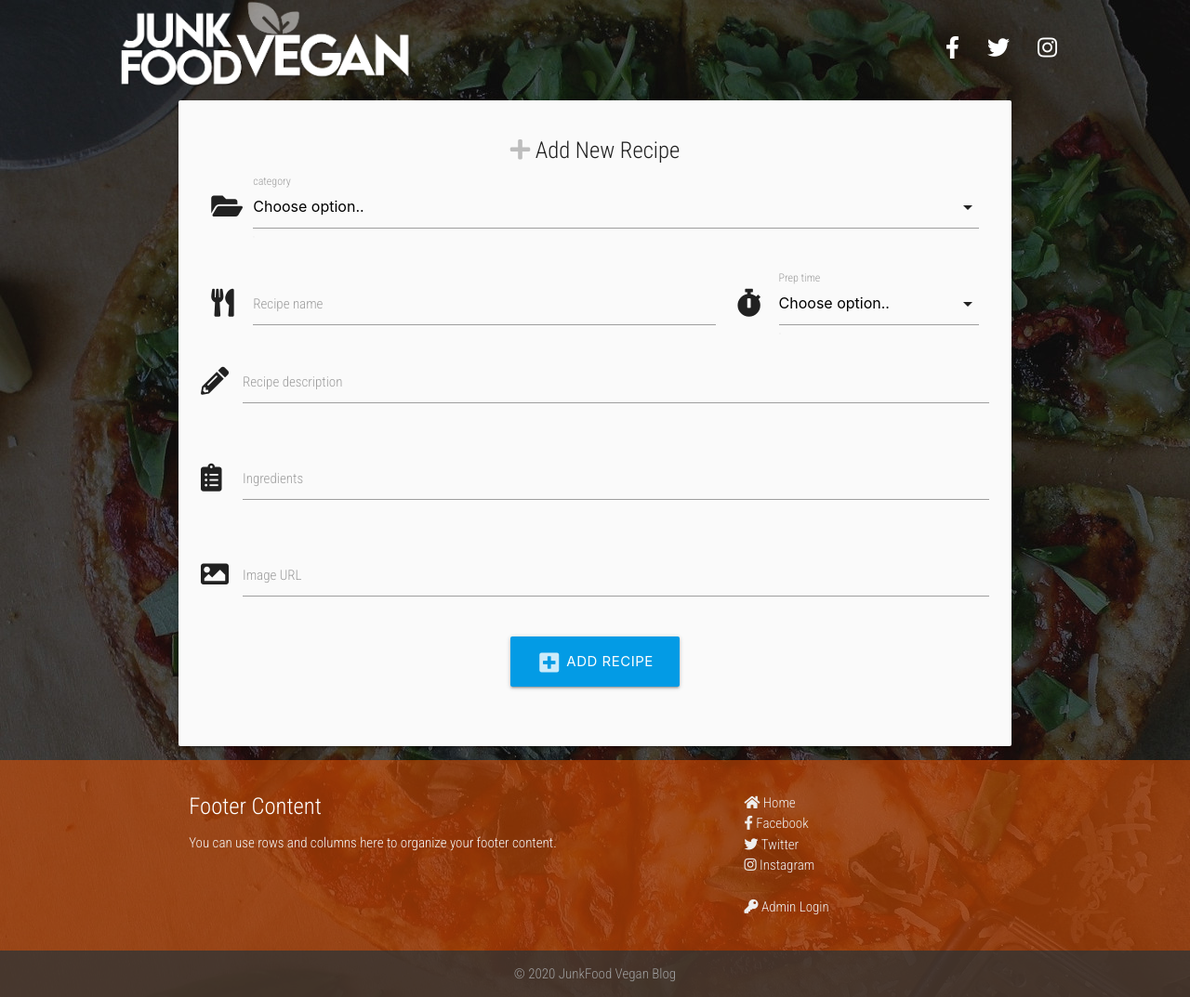
After one commit to RoryBr1/Milestone-3, a Flask app: page /add_recipe in a window 1280 px wide. The commit adds this page. Shown: the whole page at 93% size. Run offline with Flask 2, Linux system fonts and the light colour scheme; data that the repository does not hold is empty; some libraries are stand-ins or nearby versions.

Commit message:
add_recipe page, form, and basic functionality. + form-select init added to script.js. + roboto-condensed to style.css

```diff
--- a/app.py
+++ b/app.py
@@ -7,6 +7,8 @@ from bson.objectid import ObjectId
 from werkzeug.security import generate_password_hash, check_password_hash
 if os.path.exists("env.py"):
     import env
+from datetime import date
+today = date.today()
 
 
 app = Flask(__name__)
@@ -77,6 +79,7 @@ def register():
 
     return render_template("admin-login.html")
 
+
 @app.route("/logout")
 def logout():
     # remove user from session cookie
@@ -84,6 +87,29 @@ def logout():
     session.pop("user")
     return redirect(url_for("get_recipes"))
 
+
+@app.route("/add_recipe", methods=["GET", "POST"])
+def add_recipe():
+    if request.method == "POST":
+        recipe = {
+            "recipe_name": request.form.get("recipe_name"),
+            "prep_time": request.form.get("prep_time"),
+            "category": request.form.get("category"),
+            "ingredients": request.form.get("ingredients"),
+            "recipe_desc": request.form.get("recipe_desc"),
+            "img_url": request.form.get("img_url"),
+            "added_by": session["user"],
+            "added_on": today.strftime("%B %d, %Y")
+        }
+        mongo.db.recipes.insert_one(recipe)
+        flash("Recipe added successfully.")
+        return redirect(url_for("get_recipes"))
+
+    categories = mongo.db.categories.find()
+    prep_times = mongo.db.prep_times.find()
+    return render_template("add-recipe.html", categories=categories, prep_times=prep_times)
+
+
 if __name__ == "__main__":
     app.run(host=os.environ.get("IP"),
             port=int(os.environ.get("PORT")),
--- a/static/css/style.css
+++ b/static/css/style.css
@@ -1,4 +1,7 @@
+ @import url('https://fonts.googleapis.com/css2?family=Roboto+Condensed:wght@300&display=swap');
+
   body {
+      font-family: "Roboto Condensed", sans-serif;
       background-image: url("../images/pizza-background.jpg");
       display: flex;
       min-height: 100vh;
@@ -25,3 +28,10 @@
   .footer-copyright {
       background-color: rgba(38, 50, 56, 0.7) !important;
   }
+
+  button i {
+      color: rgba(255,255,255,0.8) !important;
+      vertical-align: middle;
+      padding-left:3px;
+      padding-right:3px;
+  }
--- a/static/js/script.js
+++ b/static/js/script.js
@@ -0,0 +1,33 @@
+$(document).ready(function () {
+    $(".sidenav").sidenav({edge: "right"});
+    $(".tooltipped").tooltip();
+    $("select").formSelect();
+
+    validateMaterializeSelect();
+    function validateMaterializeSelect() {
+        let classValid = { "border-bottom": "1px solid #4caf50", "box-shadow": "0 1px 0 0 #4caf50" };
+        let classInvalid = { "border-bottom": "1px solid #f44336", "box-shadow": "0 1px 0 0 #f44336" };
+        if ($("select.validate").prop("required")) {
+            $("select.validate").css({ "display": "block", "height": "0", "padding": "0", "width": "0", "position": "absolute" });
+        }
+        $(".select-wrapper input.select-dropdown").on("focusin", function () {
+            $(this).parent(".select-wrapper").on("change", function () {
+                if ($(this).children("ul").children("li.selected:not(.disabled)").on("click", function () { })) {
+                    $(this).children("input").css(classValid);
+                }
+            });
+        }).on("click", function () {
+            if ($(this).parent(".select-wrapper").children("ul").children("li.selected:not(.disabled)").css("background-color") === "rgba(0, 0, 0, 0.03)") {
+                $(this).parent(".select-wrapper").children("input").css(classValid);
+            } else {
+                $(".select-wrapper input.select-dropdown").on("focusout", function () {
+                    if ($(this).parent(".select-wrapper").children("select").prop("required")) {
+                        if ($(this).css("border-bottom") != "1px solid rgb(76, 175, 80)") {
+                            $(this).parent(".select-wrapper").children("input").css(classInvalid);
+                        }
+                    }
+                });
+            }
+        });
+    }
+});
--- /dev/null
+++ b/templates/add-recipe.html
@@ -0,0 +1,69 @@
+{% extends "base.html" %}
+
+{% block content %}
+<div class="container">
+   <div class="row card-panel grey lighten-5">
+                       <h5 class="center-align"><i class="fas fa-plus grey-text text-lighten-1"></i> Add New Recipe</h5>
+      <form class="col s12" method="POST" action="{{ url_for('add_recipe') }}">
+         <div class="row">
+            <div class="input-field col s12">
+               <i class="fas fa-folder-open prefix"></i>
+               <select id="category_name" name="category_name" class="validate" required>
+                  <option value="" disabled selected>Choose option..</option>
+                  {% for category in categories %}
+                  <option value="{{ category.category_name }}">{{ category.category_name }}</option>
+                  {% endfor %}
+               </select>
+               <label for="category_name">category</label>
+            </div>
+         </div>
+         <div class="row">
+            <div class="input-field col s12 m8">
+               <i class="fas fa-utensils prefix"></i>
+               <input id="recipe_name" name="recipe_name" minlength="5" maxlength="50" type="text" class="validate" required>
+               <label for="recipe_name">Recipe name</label>
+            </div>
+            <div class="input-field col s12 m4">
+               <i class="fas fa-stopwatch prefix"></i>
+               <select id="prep_time" name="prep_time" class="validate" required>
+                  <option value="" disabled selected>Choose option..</option>
+                  {% for prep_time in prep_times %}
+                  <option value="{{ prep_time.prep_time }}">{{ prep_time.prep_time }}</option>
+                  {% endfor %}
+               </select>
+               <label for="prep_time">Prep time</label>
+         </div>
+        <div class="row">
+            <div class="input-field col s12">
+               <i class="fas fa-pencil-alt prefix"></i>
+               <input id="recipe_desc" name="recipe_desc" minlength="5" maxlength="50" type="text" class="validate" required>
+               <label for="recipe_desc">Recipe description</label>
+            </div>
+         </div>
+         <div class="row">
+            <div class="input-field col s12">
+               <i class="fas fa-clipboard-list prefix"></i>
+               <input id="ingredients" name="ingredients" minlength="5" maxlength="50" type="text" class="validate" required>
+               <label for="ingredients">Ingredients</label>
+            </div>
+         </div>
+
+         <div class="row">
+            <div class="input-field col s12">
+               <i class="fas fa-image prefix"></i>
+               <input id="img_url" name="img_url" minlength="5" maxlength="50" type="text" class="validate" required>
+               <label for="img_url">Image URL</label>
+            </div>
+         </div>
+         <div class="row">
+            <div class="col s12 center-align">
+               <button type="submit" class="btn-large light-blue darken-1 text-shadow">
+               <i class="fas fa-plus-square"></i> Add Recipe
+               </button>
+            </div>
+         </div>
+      </form>
+   </div>
+</div>
+
+{% endblock %}
--- a/templates/base.html
+++ b/templates/base.html
@@ -10,7 +10,7 @@
         integrity="sha512-xA6Hp6oezhjd6LiLZynuukm80f8BoZ3OpcEYaqKoCV3HKQDrYjDE1Gu8ocxgxoXmwmSzM4iqPvCsOkQNiu41GA=="
         crossorigin="anonymous" type="text/css">
 
-            <!-- Hover.CSS -->
+    <!-- Hover.CSS -->
     <link rel="stylesheet" href="https://cdnjs.cloudflare.com/ajax/libs/hover.css/2.1.1/css/hover-min.css"
         type="text/css">
 
--- a/templates/recipes.html
+++ b/templates/recipes.html
@@ -9,7 +9,7 @@
                     <span class="card-title"><i class="fas fa-pen-square"></i> Admin Panel</span>
                 </div>
                 <div class="card-action center">
-                    <a href="#" class="btn"> <i class="fas fa-plus-square"></i> Add New Recipe</a>
+                    <a href="{{ url_for('add_recipe') }}" class="btn"> <i class="fas fa-plus-square"></i> Add New Recipe</a>
                     <a href="#" class="btn"><i class="fas fa-folder"></i> Manage Categories</a>
                     <a href="{{ url_for('logout') }}" class="btn"><i class="fas fa-sign-out-alt"></i> Logout as Admin</a>
                 </div>
@@ -22,7 +22,7 @@
 {% for recipe in recipes %}
     <div class="card"><img src="{{ recipe.img_url }}" height=150>
 
-                    <strong>{{ recipe.recipe_name }}</strong>
+                <strong>{{ recipe.recipe_name }}</strong>
                 <p>Ingredients: {{ recipe.ingredients }}</p>
                 <p><em>Prep time: {{ recipe.prep_time }}</em></p>
 
```
